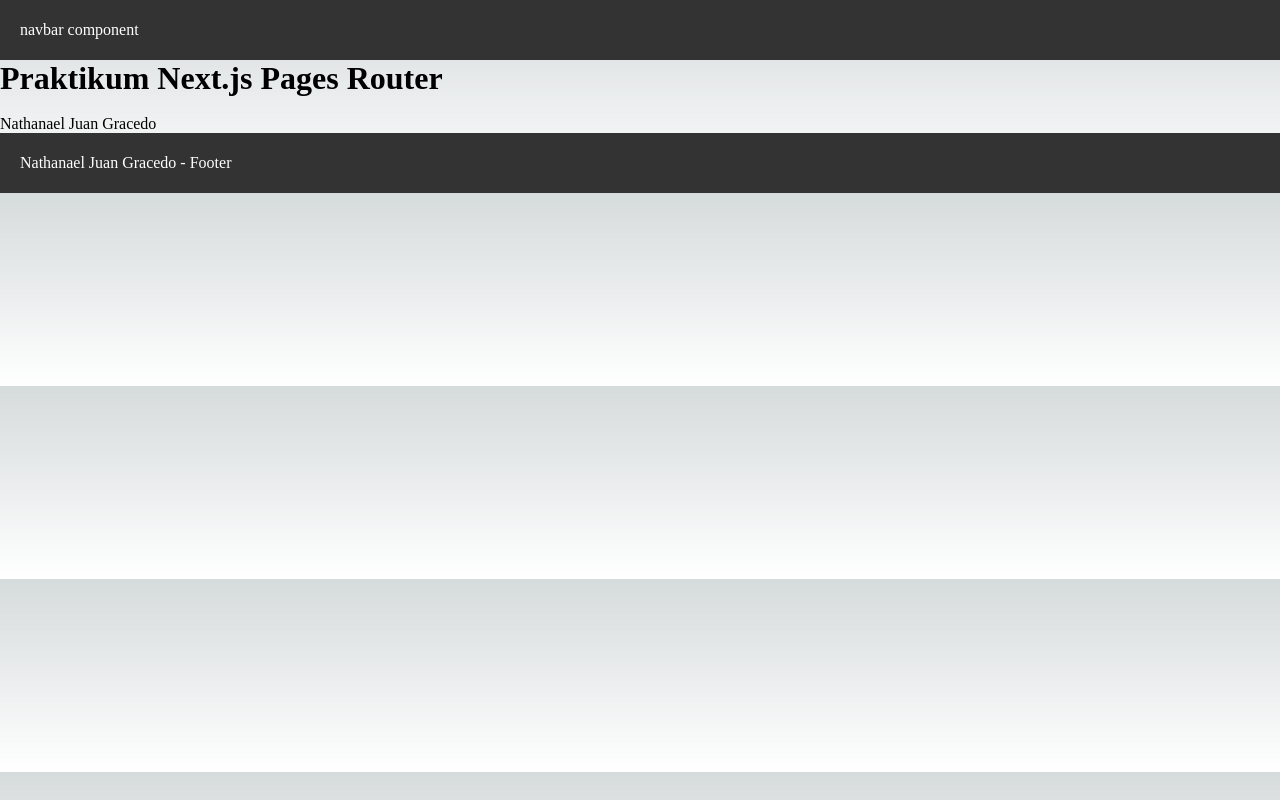
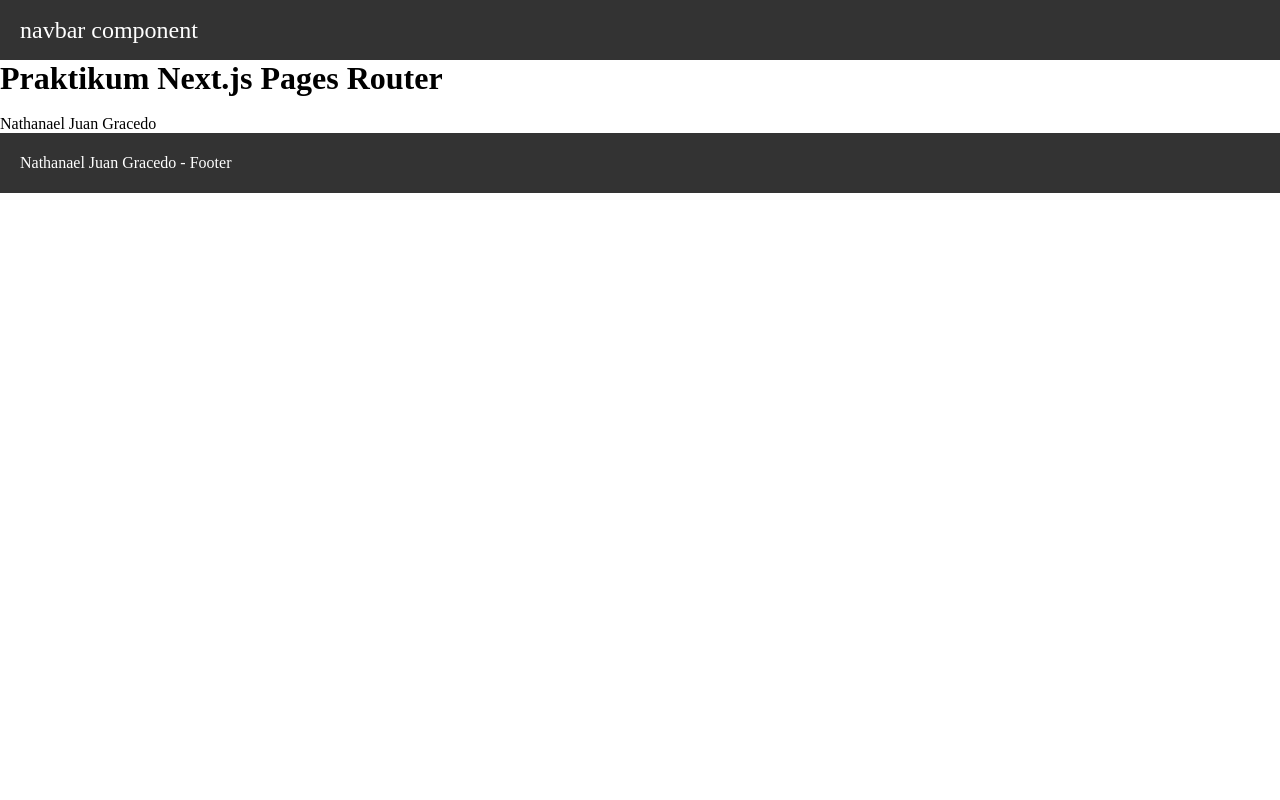
Before and after one commit to NathanaelGracedo/pemrograman-berbasis-framework, a Next.js app in the folder jobsheet5-styling-page/my-app/: page / in a window 1280 px wide. Built offline with nearby package versions, Linux system fonts and the light colour scheme.

Commit message:
Jobsheet 5 - Langkah 7 - Kombinasi Global CSS + CSS Module

```diff
--- a/jobsheet5-styling-page/my-app/src/components/layouts/navbar/index.tsx
+++ b/jobsheet5-styling-page/my-app/src/components/layouts/navbar/index.tsx
@@ -2,7 +2,7 @@ import styles from "./navbar.module.css";
 const Navbar = () => {
     return (
         <div className={styles.navbar}>
-            <div>navbar component</div>
+            <div className="big">navbar component</div>
         </div>
     );
 };
--- a/jobsheet5-styling-page/my-app/src/styles/globals.css
+++ b/jobsheet5-styling-page/my-app/src/styles/globals.css
@@ -85,19 +85,19 @@ body {
   overflow-x: hidden;
 }
 
-body {
-  color: rgb(var(--foreground-rgb));
-  background: linear-gradient(
-      to bottom,
-      transparent,
-      rgb(var(--background-end-rgb))
-    )
-    rgb(var(--background-start-rgb));
-}
-
 a {
   color: inherit;
   text-decoration: none;
+}
+
+* {
+  box-sizing: border-box;
+  padding: 0;
+  margin: 0;
+}
+
+.big{
+  font-size: 1.5rem;
 }
 
 /* .navbar {
```
